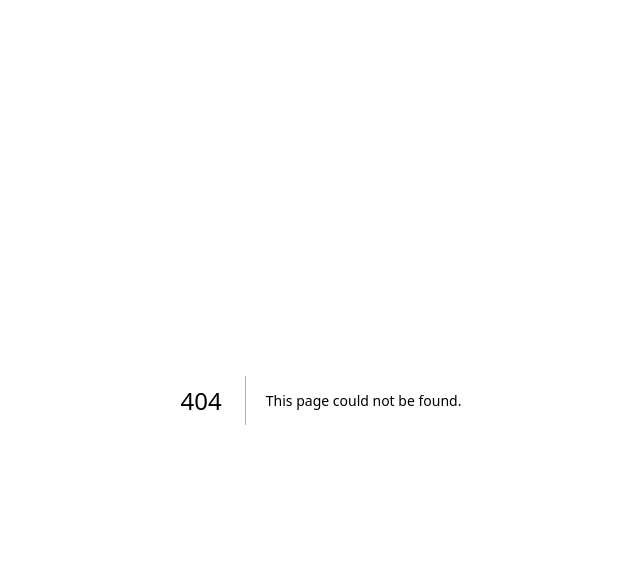
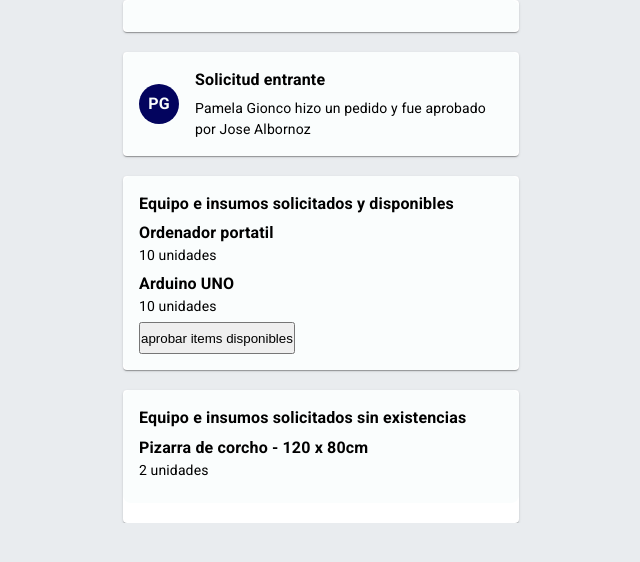
Before and after one commit to joackob/etec-inventarios, a Next.js app: page /detalle-solicitud in a window 1280 px wide. Before the commit this address had no page. Shown: the top 562 px of the page, without its empty margins (319-959 px from the left). Built offline with nearby package versions, Linux system fonts and the light colour scheme.

Commit message:
new: se hizo parte del interfaz de los detalles de la solicitud

```diff
--- /dev/null
+++ b/app/detalle-solicitud/page.tsx
@@ -0,0 +1,84 @@
+import * as React from "react";
+import Card from "@mui/material/Card";
+import CardContent from "@mui/material/CardContent";
+import CardMedia from "@mui/material/CardMedia";
+import Box from "@mui/material/Box";
+import Avatar from "@mui/material/Avatar";
+import Typography from "@mui/material/Typography";
+import CardActionArea from "@mui/material/CardActionArea";
+import { Paper, Stack } from "@mui/material";
+import shadows from "@mui/material/styles/shadows";
+import Button from "@mui/material";
+import SendIcon, { Height } from "@mui/icons-material";
+
+export default function TarjetaParaSolicitudEntrante() {
+    return (
+        <>
+            <div style={{ display: "flex", flexDirection: "column", gap: "20px" }}>
+                <Paper style={{ backgroundColor: "FFFFFF" }}>
+                    <Stack bgcolor={"#FAFDFD"} borderRadius={2} direction={"row"} spacing={"16px"} padding={"16px"} alignItems={"center"}>
+                        <img src="" alt="" />
+                    </Stack>
+                </Paper >
+                <Paper>
+                    <Stack bgcolor={"#FAFDFD"} borderRadius={2} direction={"row"} spacing={"16px"} padding={"16px"} alignItems={"center"}>
+                        <Avatar style={{ backgroundColor: "#03045E", color: "#FAFDFD" }}>
+                            <Typography style={{ fontFamily: "Roboto", fontSize: "16px", fontWeight: 600 }}>
+                                PG
+                            </Typography>
+                        </Avatar>
+                        <Box>
+                            <Typography gutterBottom component="h5" style={{ color: "#000000", fontFamily: "Roboto", fontSize: "16px", fontWeight: 600 }} >
+                                Solicitud entrante
+                            </Typography>
+                            <Typography component="p" style={{ color: "#000000", fontFamily: "Roboto", fontSize: "14px", fontWeight: 400 }} >
+                                Pamela Gionco hizo un pedido y fue aprobado por Jose Albornoz
+                            </Typography>
+                        </Box>
+                    </Stack>
+                </Paper>
+                <Paper>
+                    <Stack bgcolor={"#FAFDFD"} borderRadius={2} direction={"row"} spacing={"16px"} padding={"16px"} alignItems={"center"}>
+                        <Box>
+                            <Typography gutterBottom component="h5" style={{ color: "#000000", fontFamily: "Roboto", fontSize: "16px", fontWeight: 600 }} >
+                                Equipo e insumos solicitados y disponibles
+                            </Typography>
+                            <Typography gutterBottom component="h5" style={{ color: "#000000", fontFamily: "Roboto", fontSize: "16px", fontWeight: 600 }} >
+                                Ordenador portatil
+                                <Typography component="p" style={{ color: "#000000", fontFamily: "Roboto", fontSize: "14px", fontWeight: 400 }} >
+                                    10 unidades
+                                </Typography>
+
+                            </Typography>
+                            <Typography gutterBottom component="h5" style={{ color: "#000000", fontFamily: "Roboto", fontSize: "16px", fontWeight: 600 }} >
+                                Arduino UNO
+                                <Typography component="p" style={{ color: "#000000", fontFamily: "Roboto", fontSize: "14px", fontWeight: 400 }} >
+                                    10 unidades
+                                </Typography>
+                            </Typography>
+                            <button style={{ height: "32px" }}>
+                                aprobar items disponibles
+                            </button>
+                        </Box>
+                    </Stack>
+                </Paper>
+                <Paper>
+                    <Stack marginBottom={"20px"} bgcolor={"#FAFDFD"} borderRadius={2} direction={"row"} spacing={"16px"} padding={"16px"} alignItems={"center"}>
+                        <Box>
+                            <Typography gutterBottom component="h5" style={{ color: "#000000", fontFamily: "Roboto", fontSize: "16px", fontWeight: 600 }} >
+                                Equipo e insumos solicitados sin existencias
+                            </Typography>
+                            <Typography gutterBottom component="h5" style={{ color: "#000000", fontFamily: "Roboto", fontSize: "16px", fontWeight: 600 }} >
+                                Pizarra de corcho - 120 x 80cm
+                                <Typography component="p" style={{ color: "#000000", fontFamily: "Roboto", fontSize: "14px", fontWeight: 400 }} >
+                                    2 unidades
+                                </Typography>
+                            </Typography>
+                        </Box>
+                    </Stack>
+                </Paper>
+            </div >
+        </>
+
+    );
+}
```
Also changed, not shown: 1 other file (tests, documents, lock files or other folders).
